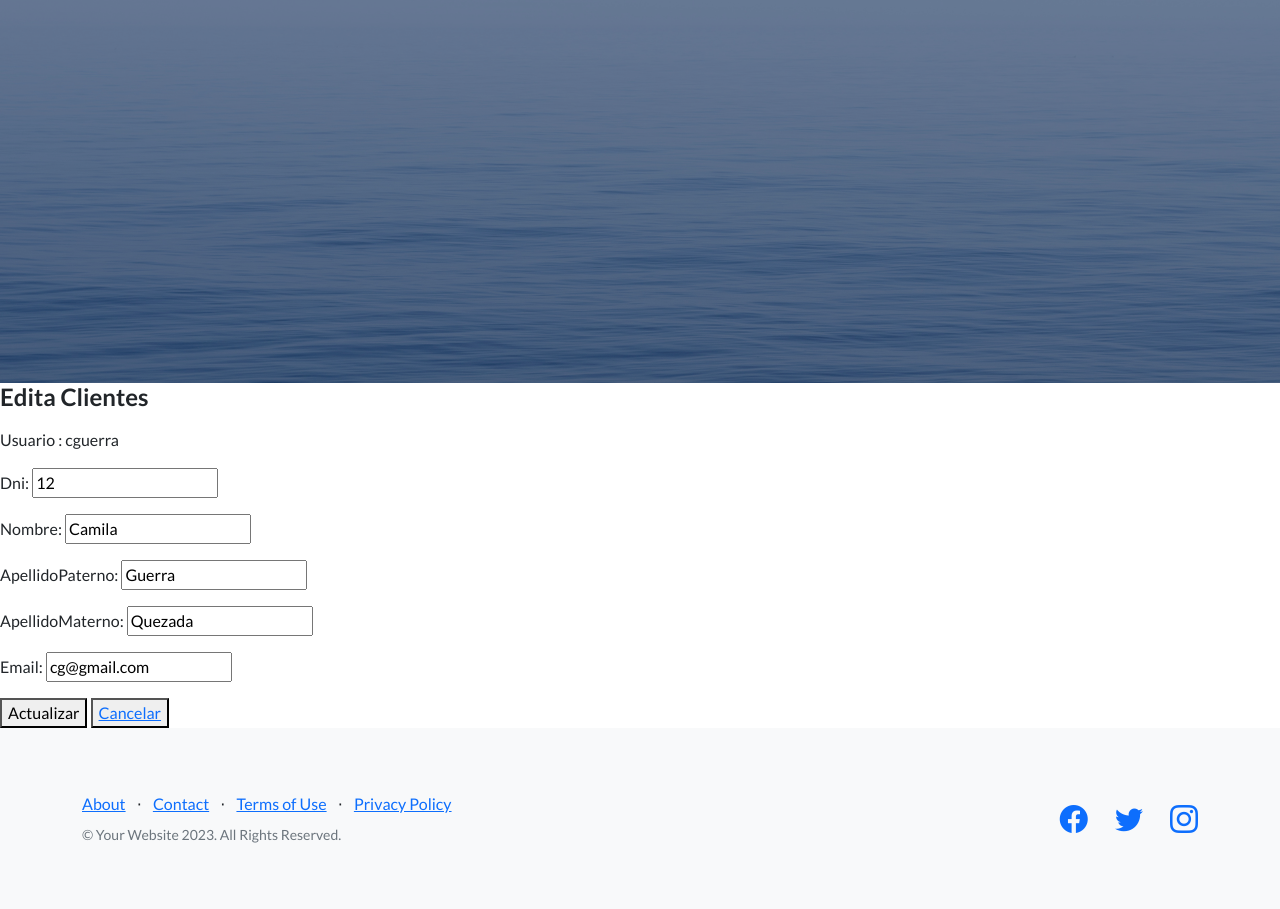
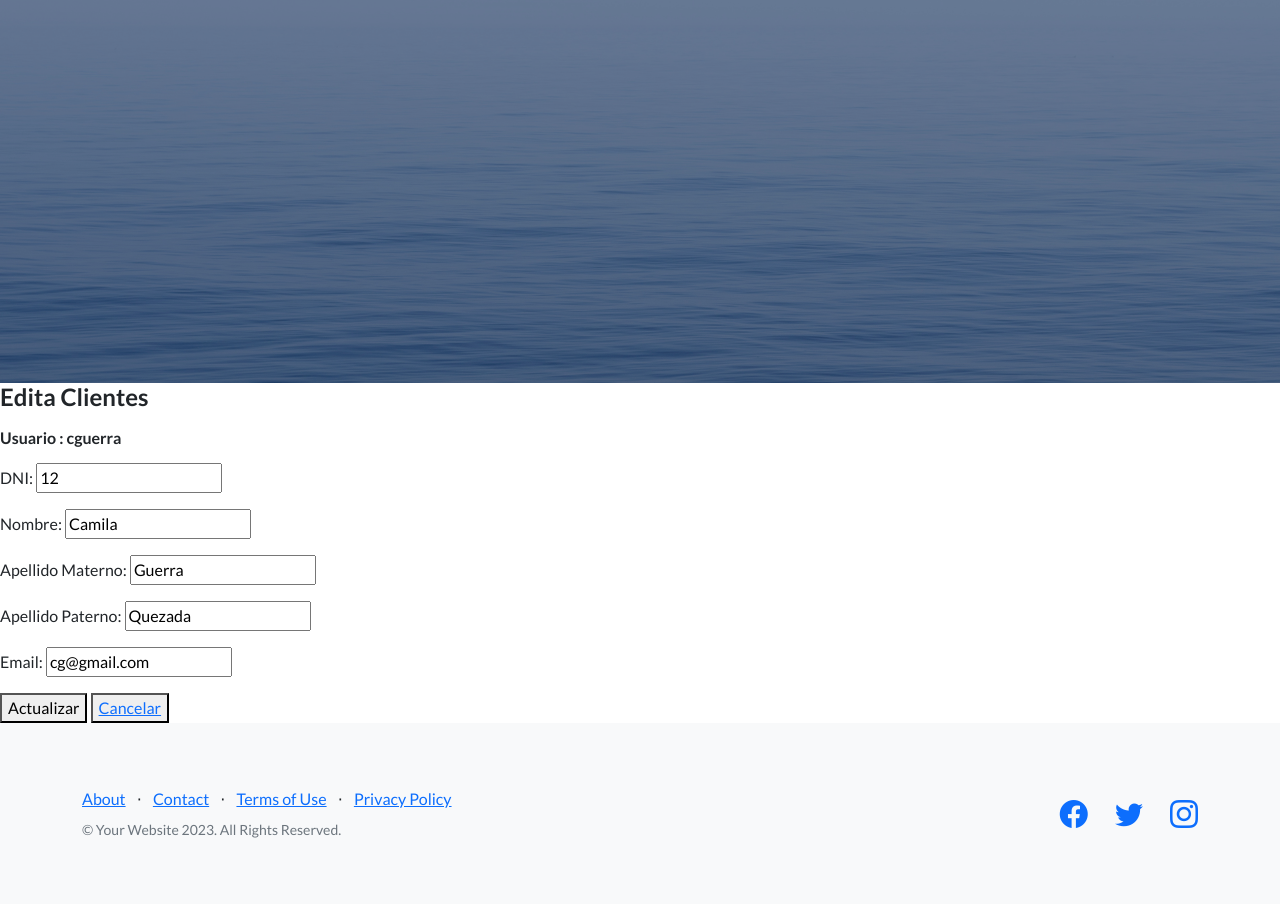
Before and after one commit to jguerra1975/ProyectoFinalGuerra, a Django app: page /app-coder/EditarClientes/3/ in a window 1280 px wide. Shown: the part 67-976 px from the top of the page. After the commit the page ends 905 px from the top, so only its background shows below. Run offline with Django 4.2, Linux system fonts and the light colour scheme; data comes from the database, SQL or seed files in the repository; both versions use the stored data as it was after the commit; some libraries are stand-ins or nearby versions.

Commit message:
Cliente con usuario 3

```diff
--- a/AppCoder/forms.py
+++ b/AppCoder/forms.py
@@ -1,3 +1,4 @@
+from typing import Any
 from django import forms
 from django.contrib.auth.forms import UserChangeForm, UserCreationForm
 from django.contrib.auth.models import User
@@ -16,7 +17,12 @@ class FormularioClientes(forms.ModelForm):
     class Meta:
         model=Clientes
         fields = ("dni", "nombre", "apellidoPaterno", "apellidoMaterno", "email")
-
+        labels = {"dni": "DNI",
+                  "nombre":"Nombre",
+                  "apellidoPaterno": "Apellido Materno",
+                  "apellidoMaterno": "Apellido Paterno",
+                  "email": "Email"
+                  }
 class UserCreateForm(UserCreationForm):
 
 #    password = forms.CharField(
@@ -30,6 +36,7 @@ class UserCreateForm(UserCreationForm):
     class Meta:
         model=User
         fields = ("username", "password1", "password2")
+        labels = {"username": "Nombre de Usuario"}
 
     def clean_password2(self):
 
--- a/AppCoder/templates/cliente_delete.html
+++ b/AppCoder/templates/cliente_delete.html
@@ -3,7 +3,7 @@
 
 {% block contenidoQuecambia %}
     <form action="{% url 'EliminarClientes' cliente.id %}" method="post">{% csrf_token %}
-        <p>>Esta seguro de Elimiar el Cliente</p>
+        <h5>¿ Esta seguro de Eliminar el Cliente ?</h5>
         <button type="submit"> Confirmar </button>
         <button ><a href="{% url 'ListarClientes' %}"> Cancelar </a></button>
     </form>
--- a/AppCoder/templates/cliente_update.html
+++ b/AppCoder/templates/cliente_update.html
@@ -3,7 +3,7 @@
     <form action="{% url 'EditarClientes' cliente.id %}" method="post">{% csrf_token %}
         <h4>Edita Clientes</h4>
         <p></p>
-        <a>Usuario : {{cliente.user}}</a>
+        <h6>Usuario : {{cliente.user}}</h6>
         <p></p>
         {{miFormulario.as_p}}
         <button type="submit"> Actualizar </button>
--- a/AppCoder/views.py
+++ b/AppCoder/views.py
@@ -27,12 +27,11 @@ def Crea_Cliente(req):
     if req.method == 'POST':
 
         info = req.POST
-
         miFormulario = FormularioClientes({
             "dni": info["dni"],
-            "nombre": info["nombre"],
-            "apellidoPaterno": info["apellidoPaterno"],
-            "apellidoMaterno": info["apellidoMaterno"],
+            "nombre": info["nombre"].capitalize(),
+            "apellidoPaterno": info["apellidoPaterno"].capitalize(),
+            "apellidoMaterno": info["apellidoMaterno"].capitalize(),
             "email": info["email"]
         })
         userForm = UserCreateForm({
@@ -110,13 +109,6 @@ class ClienteDetail(DetailView):
     template_name = "cliente_detail.html"
     context_object_name = "cliente"
 
-#class ClienteUpdate(UpdateView):
-#    model = Clientes
-#    template_name = "cliente_update.html"
-#    fields = ("dni", "nombre", "apellidoPaterno", "apellidoMaterno", "email")
-#    success_url = '/app-coder/cliente-list'
-#    context_object_name = "cliente"
-
 def ClienteUpdate(req, id):
     cliente = Clientes.objects.get(id=id)
     print(f'{cliente.user}')
@@ -145,9 +137,9 @@ def ClienteUpdate(req, id):
     else:
         miFormulario = FormularioClientes({
             "dni": cliente.dni,
-            "nombre": cliente.nombre,
-            "apellidoPaterno": cliente.apellidoPaterno,
-            "apellidoMaterno": cliente.apellidoMaterno,
+            "nombre": cliente.nombre.capitalize(),
+            "apellidoPaterno": cliente.apellidoPaterno.capitalize(),
+            "apellidoMaterno": cliente.apellidoMaterno.capitalize(),
             "email": cliente.email
             })
         return render(req, "cliente_update.html", {"miFormulario": miFormulario, "cliente": cliente})
```
Also changed, not shown: db.sqlite3.
